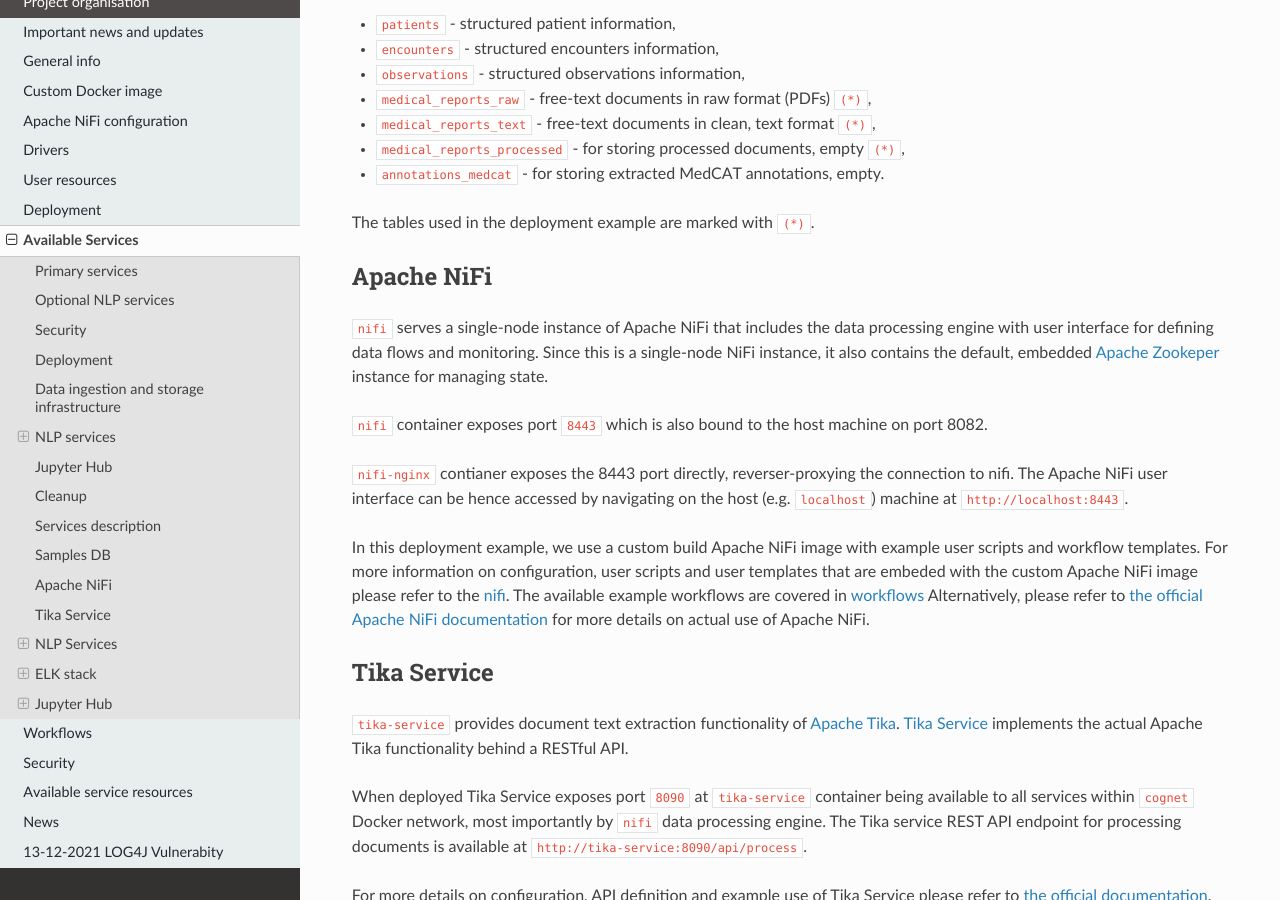
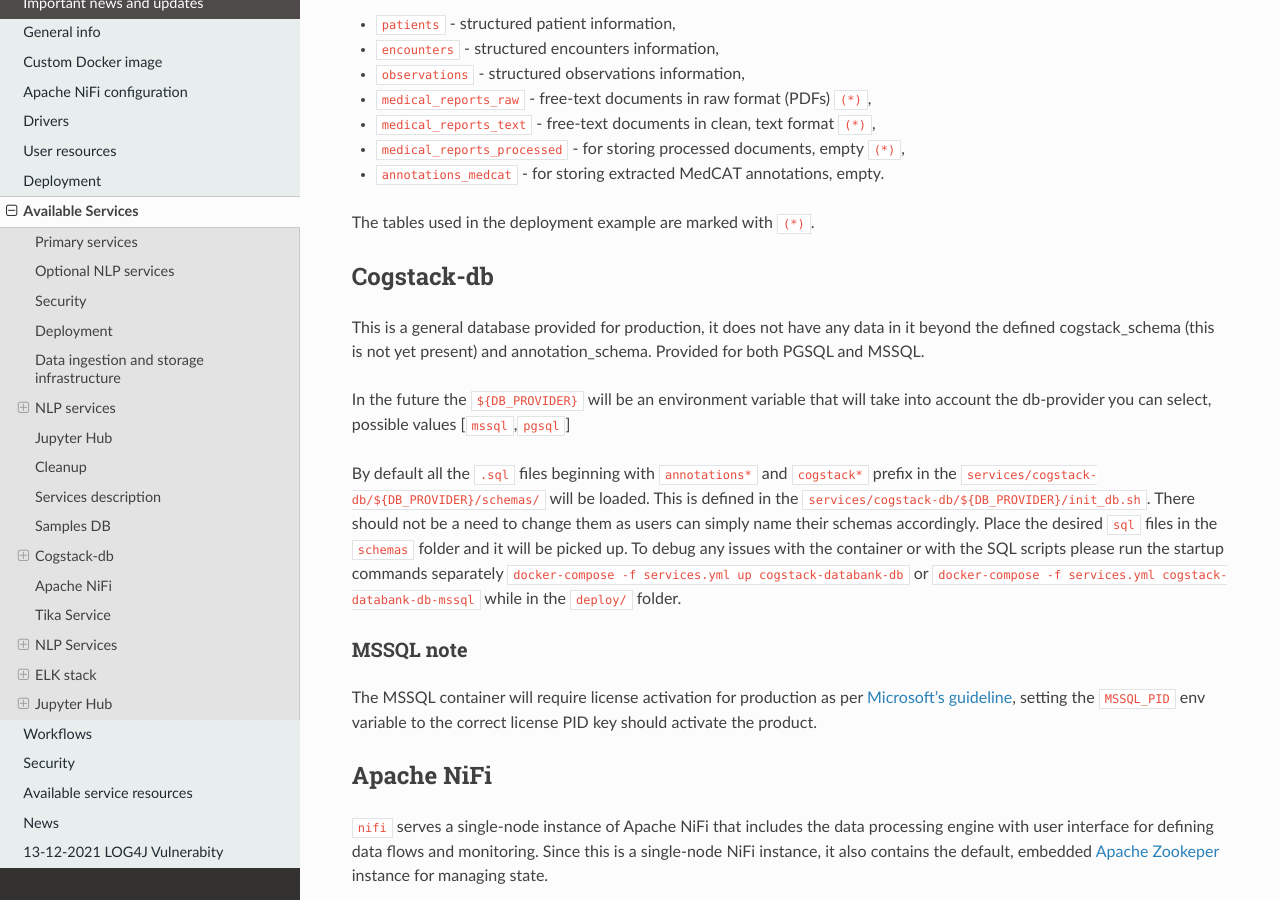
Before and after one commit to unicorn03080406/NiFi, a Sphinx documentation site: the page built from docs/deploy/services.md, in a window 1280 px wide and 900 px high, scrolled down 3601 px. Built offline with Sphinx 7.4.7 and the Read the Docs theme 2.0.0, drawn with Linux system fonts in a browser that asks for light colours.

Commit message:
Added MSSQL/cogstack-db info.

```diff
--- a/docs/deploy/services.md
+++ b/docs/deploy/services.md
@@ -133,6 +133,17 @@
 - `annotations_medcat` - for storing extracted MedCAT annotations, empty.
 
 The tables used in the deployment example are marked with `(*)`.
+
+## Cogstack-db
+This is a general database provided for production, it does not have any data in it beyond the defined cogstack_schema (this is not yet present) and annotation_schema.
+Provided for both PGSQL and MSSQL.
+
+In the future the `${DB_PROVIDER}` will be an environment variable that will take into account the db-provider you can select, possible values [`mssql`,`pgsql`]
+
+By default all the `.sql` files beginning with `annotations*` and `cogstack*` prefix in the `services/cogstack-db/${DB_PROVIDER}/schemas/` will be loaded. This is defined in the `services/cogstack-db/${DB_PROVIDER}/init_db.sh`. There should not be a need to change them as users can simply name their schemas accordingly. Place the desired `sql` files in the `schemas` folder and it will be picked up. To debug any issues with the container or with the SQL scripts please run the startup commands separately `docker-compose -f services.yml up cogstack-databank-db` or `docker-compose -f services.yml cogstack-databank-db-mssql` while in the `deploy/` folder.
+
+### MSSQL note
+The MSSQL container will require license activation for production as per [Microsoft's guideline](https://hub.docker.com/_/microsoft-mssql-server), setting the `MSSQL_PID` env variable to the correct license PID key should activate the product.
 
 ## Apache NiFi
 `nifi` serves a single-node instance of Apache NiFi that includes the data processing engine with user interface for defining data flows and monitoring.
```
